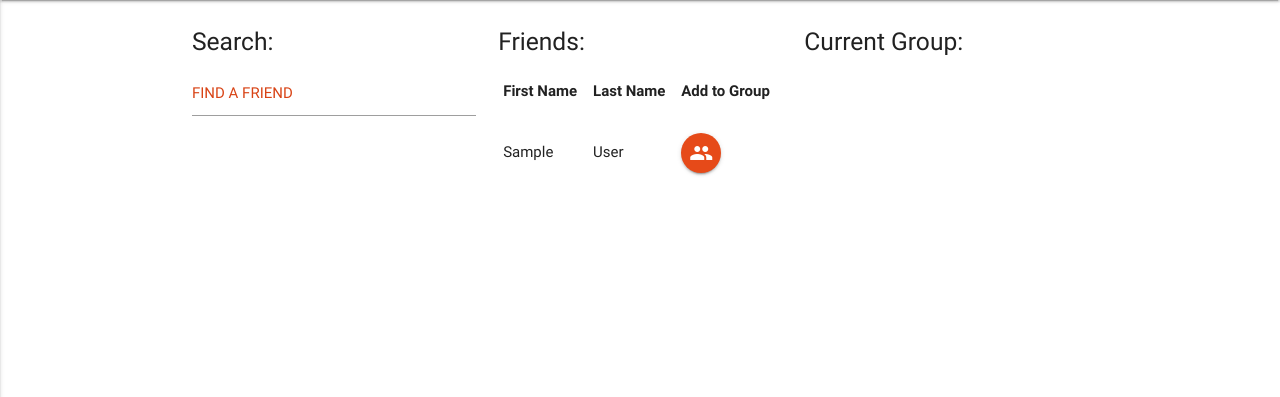
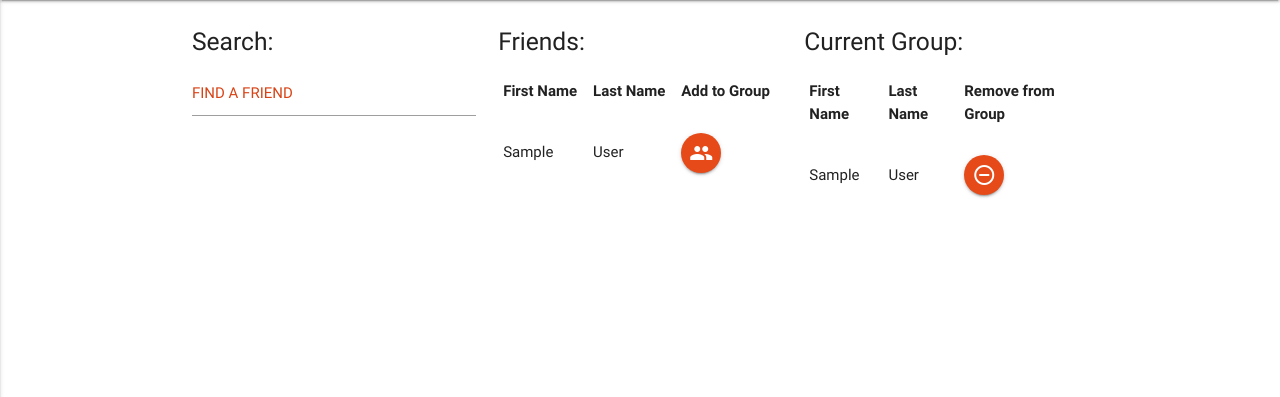
Before and after one commit to chaocharliehuang/Foodies, a Django app: template apps/users/templates/users/index.html in a window 1280 px wide. Shown: the part 64-461 px from the top of the page. Run offline with Django 3.2, Linux system fonts and the light colour scheme; the template is opened without the code that fills it: most values are stand-ins (such as "Sample title", 1, 10 or a date in 2020); parts of the project's set-up code (start-up, migrations or seed data) failed here and were passed over; some libraries are stand-ins or nearby versions.

Commit message:
adding and removing friends from current group working

```diff
--- a/apps/users/models.py
+++ b/apps/users/models.py
@@ -51,6 +51,7 @@ class User(models.Model):
     zipcode = models.CharField(max_length=5)
     pw = models.CharField(max_length=255)
     friends = models.ManyToManyField('self', default=None)
+    current_group = models.ManyToManyField('self', default=None)
     created_at = models.DateTimeField(auto_now_add=True)
     updated_at = models.DateTimeField(auto_now=True)
     objects = UserManager()
--- a/apps/users/templates/users/displayfriends.html
+++ b/apps/users/templates/users/displayfriends.html
@@ -12,7 +12,7 @@
         <td>
             <form>
                 {% csrf_token %}
-                <a class="btn-floating btn small waves-effect waves-light deep-orange darken-2 add_group_btn" friend_id={{ user.id }}>
+                <a class="btn-floating btn small waves-effect waves-light deep-orange darken-2 add_group_btn" friend_id={{ friend.id }}>
                     <i class="material-icons">people</i>
                 </a>
             </form>
--- a/apps/users/templates/users/index.html
+++ b/apps/users/templates/users/index.html
@@ -150,8 +150,7 @@
                                 <td>
                                     <form>
                                         {% csrf_token %}
-                                        <a class="btn-floating btn small waves-effect waves-light deep-orange darken-2 add_group_btn" friend_id={{ user.id }}>
-                                            <i class="material-icons">people</i>
+                                        <a class="btn-floating btn small waves-effect waves-light deep-orange darken-2 add_group_btn" friend_id={{ friend.id }}><i class="material-icons">people</i>
                                         </a>
                                     </form>
                                 </td>
@@ -164,6 +163,30 @@
 
                 <div class="col s12 m4 module">
                     <h5>Current Group:</h5>
+                    <div id="current_group">
+                        {% if members %}
+                        <table>
+                            <tr>
+                                <th>First Name</th>
+                                <th>Last Name</th>
+                                <th>Remove from Group</th>
+                            </tr>
+                            {% for member in members %}
+                            <tr>
+                                <td>{{ member.first_name }}</td>
+                                <td>{{ member.last_name }}</td>
+                                <td>
+                                    <form>
+                                        {% csrf_token %}
+                                        <a class="btn-floating btn small waves-effect waves-light deep-orange darken-2 remove_friend_btn" friend_id={{ member.id }}><i class="material-icons">remove_circle_outline</i>
+                                        </a>
+                                    </form>
+                                </td>
+                            </tr>
+                            {% endfor %}
+                        </table>
+                        {% endif %}
+                    </div>
                 </div>
             </div>
 
@@ -190,7 +213,7 @@
                 });
             });
 
-            $(document).on('click', '.add_friend_btn', function(e) {
+            $(document).on('click', '.remove_friend_btn', function(e) {
                 e.preventDefault();
                 $.ajax({
                     url: '/users/add_friend/' + $(this).attr('friend_id') + '/',
@@ -201,6 +224,30 @@
                     }
                 });
             });
+
+            $(document).on('click', '.add_group_btn', function(e) {
+                e.preventDefault();
+                $.ajax({
+                    url: '/users/add_friend2group/' + $(this).attr('friend_id') + '/',
+                    method: 'POST',
+                    data: $(this).parent().serialize(),
+                    success: function(res) {
+                        $('#current_group').html(res);
+                    }
+                });
+            });
+
+            $(document).on('click', '.remove_friend_btn', function(e) {
+                e.preventDefault();
+                $.ajax({
+                    url: '/users/remove_friend_from_group/' + $(this).attr('friend_id') + '/',
+                    method: 'POST',
+                    data: $(this).parent().serialize(),
+                    success: function(res) {
+                        $('#current_group').html(res);
+                    }
+                });
+            });
         </script>
     </body>
 </html>
--- a/apps/users/urls.py
+++ b/apps/users/urls.py
@@ -9,4 +9,6 @@ urlpatterns = [
     url(r'^logout$', views.logout, name='logout'),
     url(r'^find_friend$', views.find_friend, name='find_friend'),
     url(r'^add_friend/(?P<id>[0-9]+)/$', views.add_friend, name='add_friend'),
+    url(r'^add_friend2group/(?P<id>[0-9]+)/$', views.add_friend2group, name='add_friend2group'),
+    url(r'^remove_friend_from_group/(?P<id>[0-9]+)/$', views.remove_friend_from_group, name='remove_friend_from_group'),
 ]
```
Also changed, not shown: apps/users/templates/users/displaygroup.html (added, +22 -0 lines), apps/users/views.py (+29 -8 lines), apps/users/migrations/0003_user_current_group.py (added), db.sqlite3.
